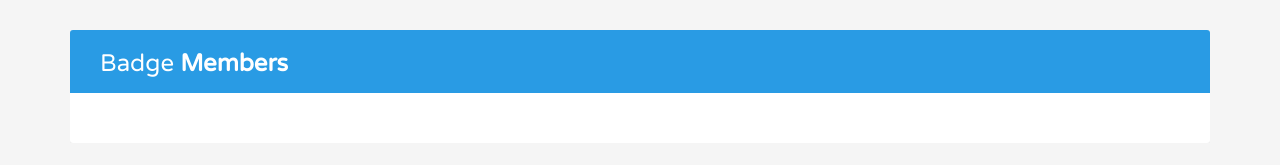
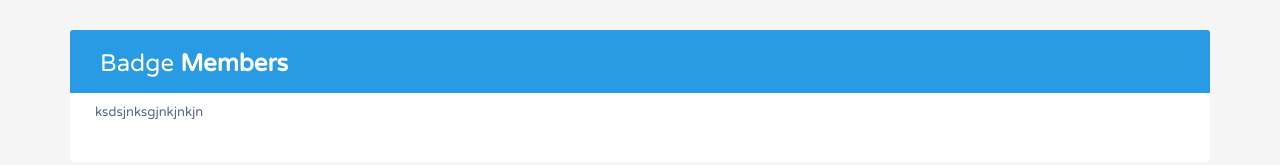
Before and after one commit to dasunNimantha/ICT_GIT_SESSION, a plain HTML site: page index.html in a window 1280 px wide. Drawn offline with nearby package versions, Linux system fonts and the light colour scheme.

Commit message:
webhook test 13

```diff
--- a/index.html
+++ b/index.html
@@ -32,7 +32,7 @@
 
                 </thead>
                 <tbody>
-
+                   ksdsjnksgjnkjnkjn
                 </tbody>
             </table>
 
```
